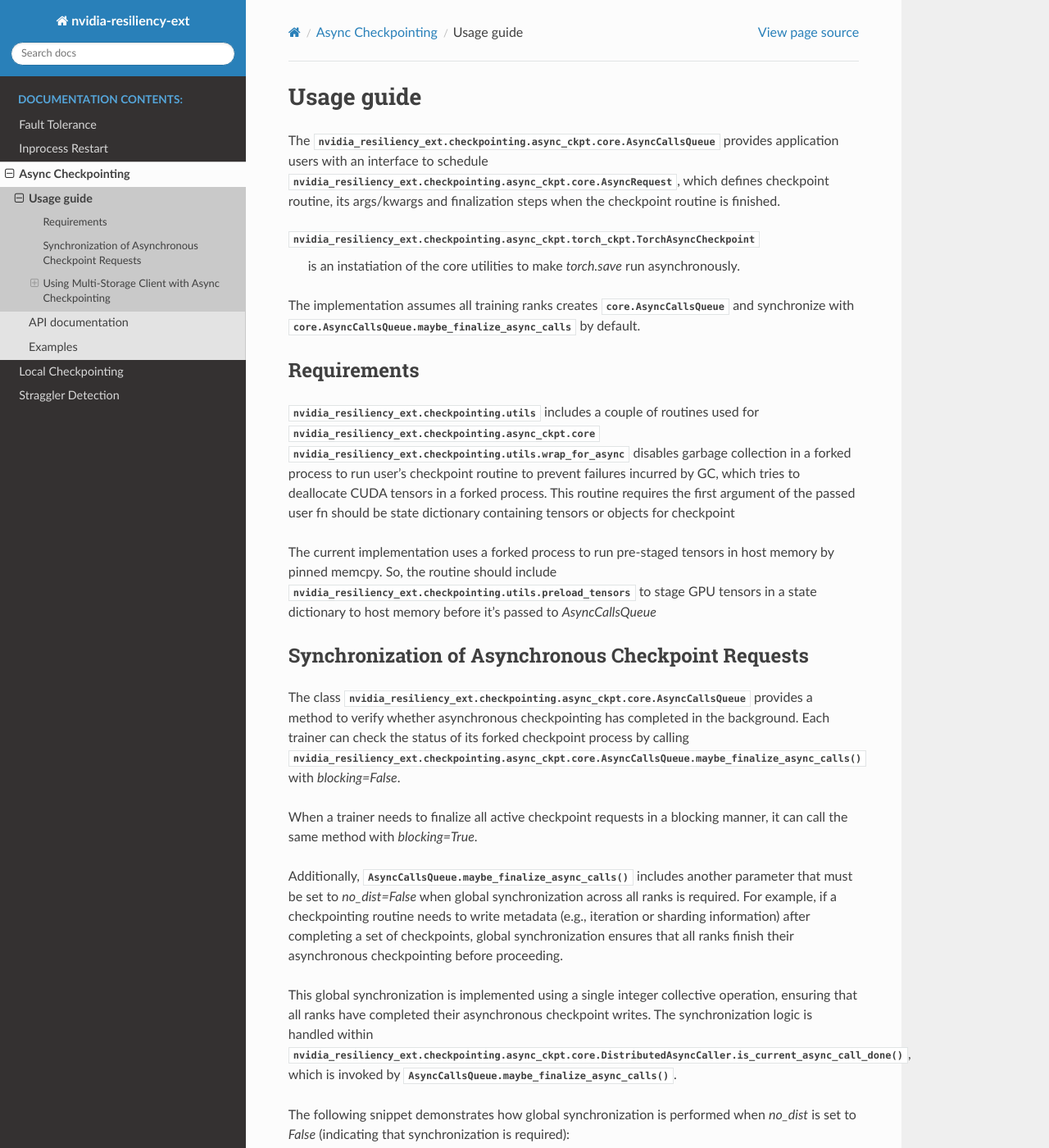
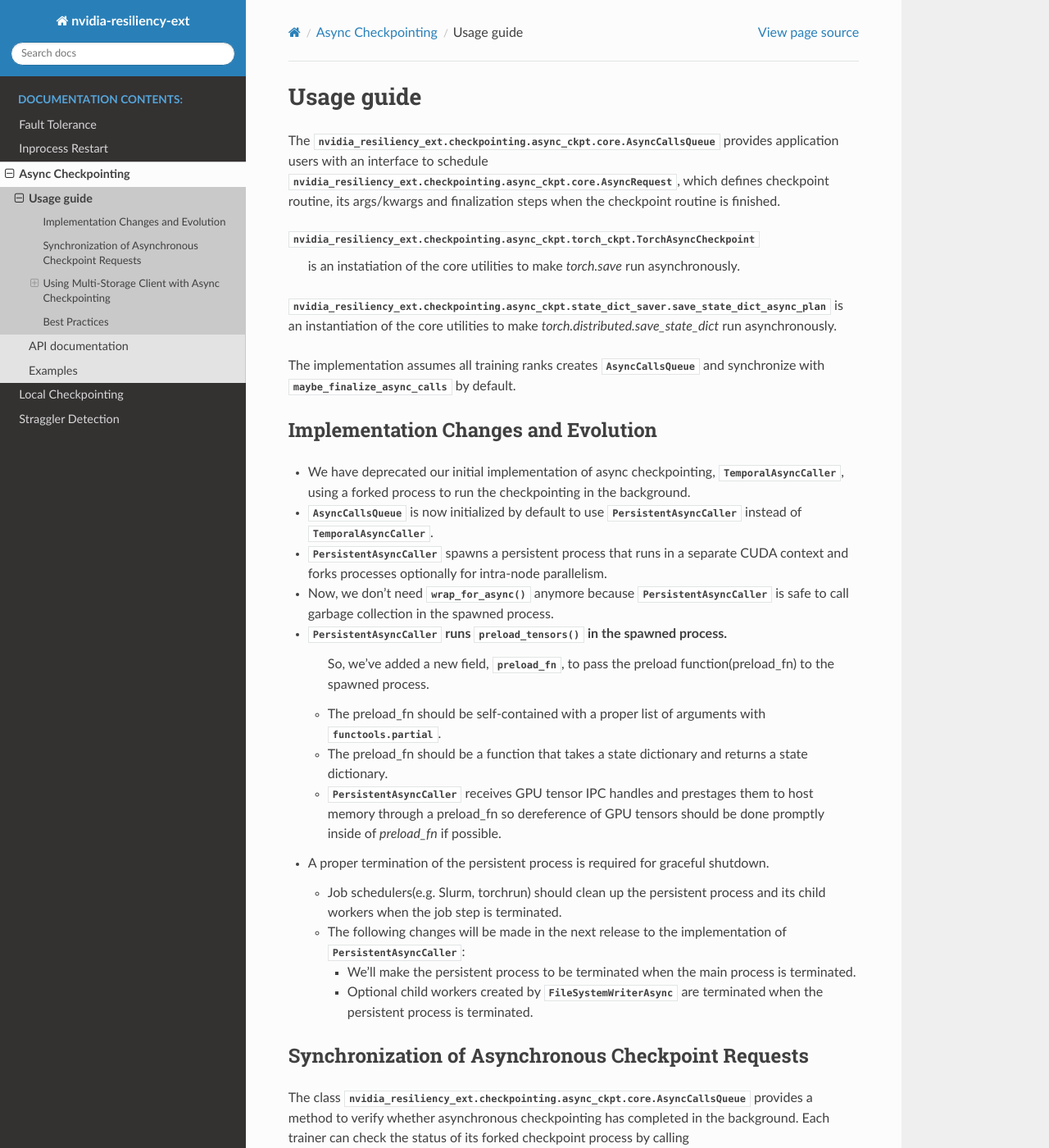
Before and after one commit to NVIDIA/nvidia-resiliency-ext, a Sphinx documentation site: the page built from docs/source/checkpointing/async/usage_guide.rst, in a window 1280 px wide and 1400 px high. Shown: the whole window at 82% size. Built offline with Sphinx 7.4.7 and the Read the Docs theme 3.1.0, drawn with Linux system fonts in a browser that asks for light colours; some of the changed text lies outside the part shown.

Commit message:
Merge pull request #106 from sbak5/sbak/ckpt_doc_update_v0401
Updating async ckpt documentation

Signed-off-by: Hexin Wang <hexinw@nvidia.com>

```diff
--- a/docs/source/checkpointing/async/usage_guide.rst
+++ b/docs/source/checkpointing/async/usage_guide.rst
@@ -7,19 +7,41 @@
 :py:class:`nvidia_resiliency_ext.checkpointing.async_ckpt.torch_ckpt.TorchAsyncCheckpoint`
            is an instatiation of the core utilities to make `torch.save` run asynchronously.
 
+:py:class:`nvidia_resiliency_ext.checkpointing.async_ckpt.state_dict_saver.save_state_dict_async_plan` is an instantiation of the core utilities to make `torch.distributed.save_state_dict` run asynchronously.
 
-The implementation assumes all training ranks creates :py:class:`core.AsyncCallsQueue` and synchronize with :py:class:`core.AsyncCallsQueue.maybe_finalize_async_calls` by default.
+The implementation assumes all training ranks creates :py:class:`~nvidia_resiliency_ext.checkpointing.async_ckpt.core.AsyncCallsQueue` and synchronize with :py:class:`~nvidia_resiliency_ext.checkpointing.async_ckpt.core.AsyncCallsQueue.maybe_finalize_async_calls` by default.
 
 
-Requirements
-------------
-:py:class:`nvidia_resiliency_ext.checkpointing.utils` includes a couple of routines used for :py:class:`nvidia_resiliency_ext.checkpointing.async_ckpt.core`
-:py:class:`nvidia_resiliency_ext.checkpointing.utils.wrap_for_async` disables garbage collection in a forked process to run user's checkpoint routine
-to prevent failures incurred by GC, which tries to deallocate CUDA tensors in a forked process.
-This routine requires the first argument of the passed user fn should be state dictionary containing tensors or objects for checkpoint
+Implementation Changes and Evolution
+------------------------------------
+* We have deprecated our initial implementation of async checkpointing, :py:class:`~nvidia_resiliency_ext.checkpointing.async_ckpt.core.TemporalAsyncCaller`, using a forked process to run the checkpointing in the background.
 
-The current implementation uses a forked process to run pre-staged tensors in host memory by pinned memcpy.
-So, the routine should include :py:class:`nvidia_resiliency_ext.checkpointing.utils.preload_tensors` to stage GPU tensors in a state dictionary to host memory before it's passed to `AsyncCallsQueue`
+* :py:class:`~nvidia_resiliency_ext.checkpointing.async_ckpt.core.AsyncCallsQueue` is now initialized by default to use :py:class:`~nvidia_resiliency_ext.checkpointing.async_ckpt.core.PersistentAsyncCaller` instead of :py:class:`~nvidia_resiliency_ext.checkpointing.async_ckpt.core.TemporalAsyncCaller`.
+
+* :py:class:`~nvidia_resiliency_ext.checkpointing.async_ckpt.core.PersistentAsyncCaller` spawns a persistent process that runs in a separate CUDA context and forks processes optionally for intra-node parallelism.
+
+* Now, we don't need :py:func:`~nvidia_resiliency_ext.checkpointing.utils.wrap_for_async` anymore because :py:class:`~nvidia_resiliency_ext.checkpointing.async_ckpt.core.PersistentAsyncCaller` is safe to call garbage collection in the spawned process.
+
+* :py:class:`~nvidia_resiliency_ext.checkpointing.async_ckpt.core.PersistentAsyncCaller` runs :py:func:`~nvidia_resiliency_ext.checkpointing.async_ckpt.filesystem_async.FileSystemWriterAsync.preload_tensors` in the spawned process.
+   So, we've added a new field, :py:attr:`~nvidia_resiliency_ext.checkpointing.async_ckpt.core.AsyncRequest.preload_fn`, to pass the preload function(preload_fn) to the spawned process.
+
+  * The preload_fn should be self-contained with a proper list of arguments with :py:class:`functools.partial`.
+
+  * The preload_fn should be a function that takes a state dictionary and returns a state dictionary.
+
+  * :py:class:`~nvidia_resiliency_ext.checkpointing.async_ckpt.core.PersistentAsyncCaller` receives GPU tensor IPC handles and prestages them to host memory through a preload_fn
+    so dereference of GPU tensors should be done promptly inside of `preload_fn` if possible.
+
+* A proper termination of the persistent process is required for graceful shutdown.
+
+  * Job schedulers(e.g. Slurm, torchrun) should clean up the persistent process and its child workers when the job step is terminated.
+
+  * The following changes will be made in the next release to the implementation of :py:class:`~nvidia_resiliency_ext.checkpointing.async_ckpt.core.PersistentAsyncCaller`:
+
+    * We'll make the persistent process to be terminated when the main process is terminated.
+
+    * Optional child workers created by :py:class:`~nvidia_resiliency_ext.checkpointing.async_ckpt.filesystem_async.FileSystemWriterAsync` are terminated when the persistent process is terminated.
+
 
 
 Synchronization of Asynchronous Checkpoint Requests
@@ -218,3 +240,13 @@
 
     # Load checkpoint synchronously
     loaded_state_dict = load_checkpoint(checkpoint_path, state_dict.copy())
+
+
+Best Practices
+--------------
+* Use process binding to pin the checkpointing process to a specific GPU. This is important for pre-staging tensors to host memory.
+
+.. code-block:: bash
+
+    # Example for a 8 GPU on 2 socket CPU with SLURM
+    numactl --cpunodebind=$((SLURM_LOCALID / 4)) --membind=$((SLURM_LOCALID / 4)) python train.py
```
